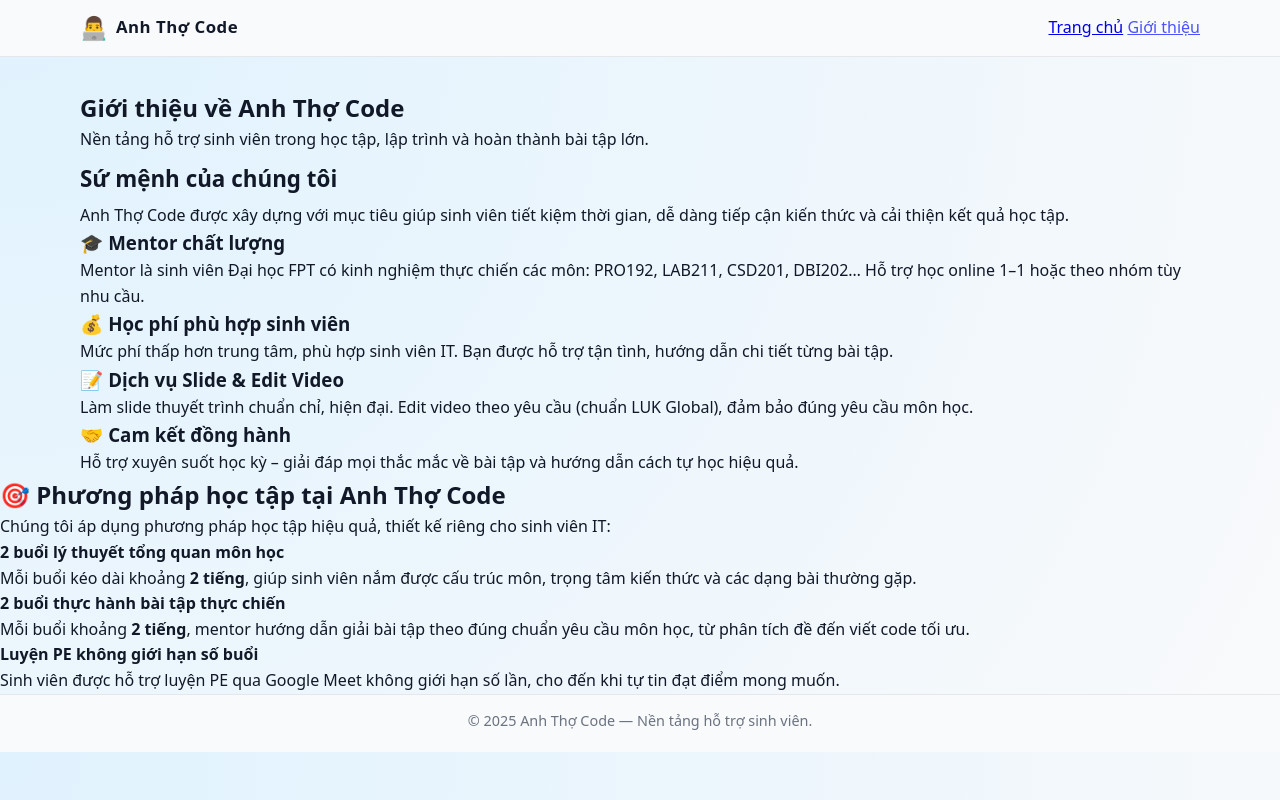
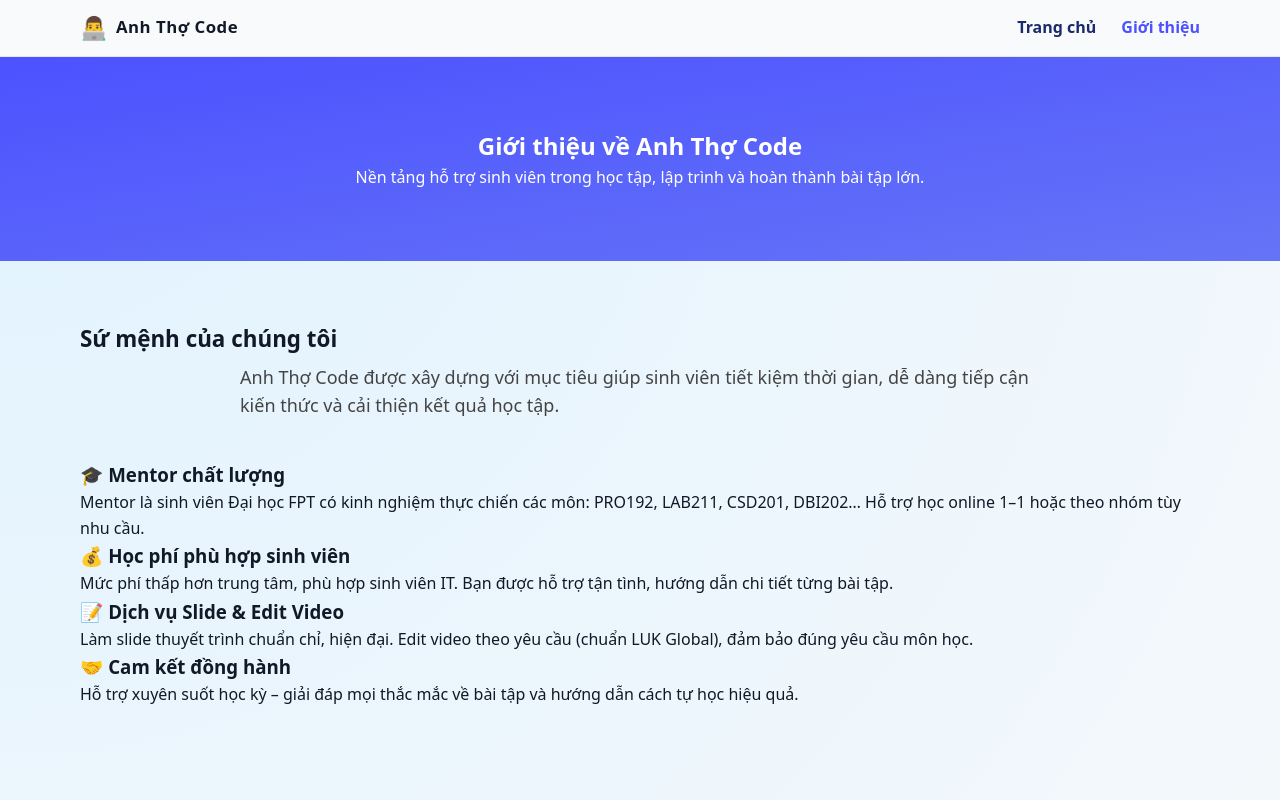
Before and after one commit to anhthocodemd/WebsiteSaleKhoaHoc, a plain HTML site: page about.html in a window 1280 px wide. Shown: the top 800 px of the page. Drawn offline with Linux system fonts and the light colour scheme.

Commit message:
Update styles.css

```diff
--- a/styles.css
+++ b/styles.css
@@ -464,3 +464,91 @@ body {
     color: #ff6f00 !important;
     font-weight: 700 !important;
 }
+
+/* ==========================================================
+   About
+   ========================================================== */
+   .about-hero {
+    background: linear-gradient(to bottom right, #4c52ff, #6574f7);
+    color: white;
+    padding: 70px 0;
+    text-align: center;
+}
+
+.about-page {
+    padding: 60px 0;
+}
+
+.section-desc {
+    max-width: 800px;
+    margin: 0 auto 40px auto;
+    font-size: 18px;
+    line-height: 1.6;
+    color: #444;
+}
+
+
+.nav-menu {
+    display: flex;
+    gap: 25px;
+    align-items: center;
+}
+
+.nav-menu a {
+    color: #1a2b6d;
+    font-weight: 600;
+    text-decoration: none;
+    transition: 0.25s;
+}
+
+.nav-menu a:hover {
+    color: #4c52ff;
+}
+
+/* ======== Study Method Section ======== */
+.study-method {
+    background: linear-gradient(to bottom right, #eef7ff, #f7fbff);
+    padding: 40px 20px;
+    border-radius: 16px;
+    margin: 40px auto;
+    max-width: 900px;
+    box-shadow: 0 8px 20px rgba(0, 0, 0, 0.05);
+}
+
+.study-method h2 {
+    font-size: 28px;
+    font-weight: 700;
+    color: #0d47a1;
+    margin-bottom: 15px;
+    display: flex;
+    align-items: center;
+    gap: 8px;
+}
+
+.study-method p {
+    font-size: 16px;
+    color: #333;
+    margin-bottom: 20px;
+}
+
+.study-method ul {
+    list-style: none;
+    padding: 0;
+}
+
+.study-method li {
+    margin-bottom: 18px;
+    padding-left: 0;
+}
+
+.study-method li strong {
+    font-size: 18px;
+    font-weight: 700;
+    color: #003c8f;
+}
+
+.study-method li {
+    font-size: 16px;
+    line-height: 1.6;
+    color: #222;
+}
```
